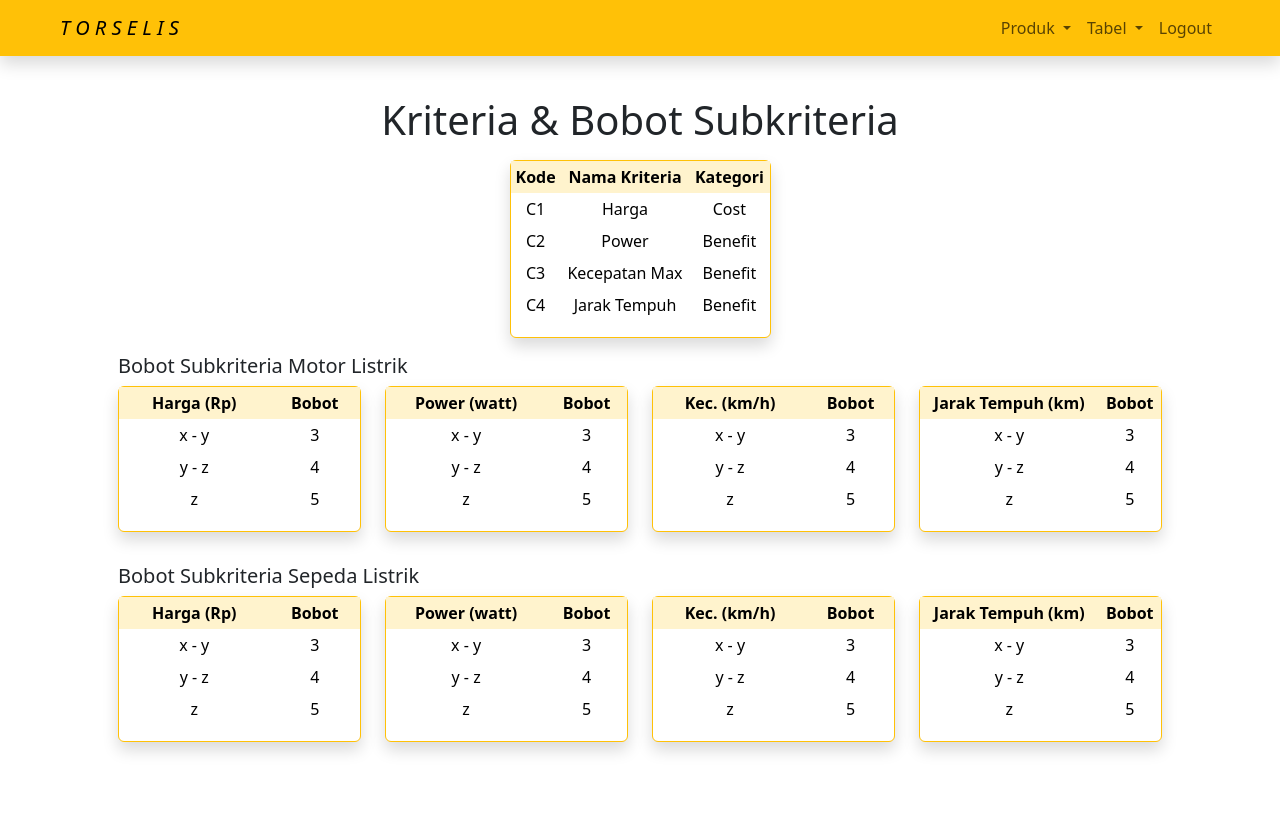
After one commit to mdchrysan/saw-torselis, a CodeIgniter 4 app: the page made by app/Views/admin/tabel/kriteria.php in a window 1280 px wide. The commit adds this page. Run offline with PHP 8.4 and a stand-in for CodeIgniter, Linux system fonts and the light colour scheme; the template is opened without the code that fills it, so the values that code supplies are empty; some libraries are stand-ins or nearby versions.

Commit message:
layouting admin tabel page

```diff
--- a/app/Views/admin/produk/molis/create_molis.php
+++ b/app/Views/admin/produk/molis/create_molis.php
@@ -1,7 +1,7 @@
 <?= $this->extend('layout/admin_template'); ?>
 
 <?= $this->section('content'); ?>
-<div class="container mt-5 p-3">
+<div class="container mt-5 p-5">
     <h1 class="mb-3 text-center">Form Tambah Produk</h1>
     <form class="w-50 mx-auto" action="/save-produk" method="post" enctype="multipart/form-data">
         <?= csrf_field(); ?>
--- a/app/Views/admin/produk/molis/dashboard_molis.php
+++ b/app/Views/admin/produk/molis/dashboard_molis.php
@@ -1,7 +1,7 @@
 <?= $this->extend('layout/admin_template'); ?>
 
 <?= $this->section('content'); ?>
-<div class="container mt-5 p-3 text-center">
+<div class="container mt-5 p-5 text-center">
     <h1 class="mb-3">Daftar Produk Motor Listrik</h1>
     <a class="btn btn-warning mb-3" href="<?= base_url('/create-produk'); ?>" role="button">Tambah Produk</a>
     <?php if (session()->getFlashdata('pesan')) : ?>
--- a/app/Views/admin/produk/selis/dashboard_selis.php
+++ b/app/Views/admin/produk/selis/dashboard_selis.php
@@ -1,7 +1,7 @@
 <?= $this->extend('layout/admin_template'); ?>
 
 <?= $this->section('content'); ?>
-<div class="container mt-5 p-3 text-center">
+<div class="container mt-5 p-5 text-center">
     <h1 class="mb-3">Daftar Produk Sepeda Listrik</h1>
     <a class="btn btn-warning mb-3" href="<?= base_url('/create-produk'); ?>" role="button">Tambah Produk</a>
     <?php if (session()->getFlashdata('pesan')) : ?>
--- /dev/null
+++ b/app/Views/admin/tabel/kriteria.php
@@ -0,0 +1,270 @@
+<?= $this->extend('layout/admin_template'); ?>
+
+<?= $this->section('content'); ?>
+<div class="container mt-5 p-5 text-center">
+    <h1 class="mb-3">Kriteria & Bobot Subkriteria</h1>
+    <div class="card shadow border-warning w-25 mx-auto">
+        <!-- <div class="card-body"> -->
+        <table class="table table-sm table-borderless">
+            <thead class="table-warning">
+                <tr>
+                    <th>Kode</th>
+                    <th>Nama Kriteria</th>
+                    <th>Kategori</th>
+                </tr>
+            </thead>
+            <tbody>
+                <tr>
+                    <td>C1</td>
+                    <td>Harga</td>
+                    <td>Cost</td>
+                </tr>
+                <tr>
+                    <td>C2</td>
+                    <td>Power</td>
+                    <td>Benefit</td>
+                </tr>
+                <tr>
+                    <td>C3</td>
+                    <td>Kecepatan Max</td>
+                    <td>Benefit</td>
+                </tr>
+                <tr>
+                    <td>C4</td>
+                    <td>Jarak Tempuh</td>
+                    <td>Benefit</td>
+                </tr>
+            </tbody>
+        </table>
+        <!-- </div> -->
+    </div>
+    <!-- Molis -->
+    <div class="my-3">
+        <h5 class="text-start">Bobot Subkriteria Motor Listrik</h5>
+        <div class="row">
+            <!-- Sub 1 -->
+            <div class="col-lg-3 col-md-6 mb-3">
+                <div class="card shadow border-warning">
+                    <table class="table table-sm table-borderless">
+                        <thead class="table-warning">
+                            <tr>
+                                <th>Harga (Rp)</th>
+                                <th>Bobot</th>
+                            </tr>
+                        </thead>
+                        <tbody>
+                            <tr>
+                                <td>x - y</td>
+                                <td>3</td>
+                            </tr>
+                            <tr>
+                                <td>y - z</td>
+                                <td>4</td>
+                            </tr>
+                            <tr>
+                                <td>z</td>
+                                <td>5</td>
+                            </tr>
+                        </tbody>
+                    </table>
+                </div>
+            </div>
+            <!-- Sub 2 -->
+            <div class="col-lg-3 col-md-6 mb-3">
+                <div class="card shadow border-warning">
+                    <table class="table table-sm table-borderless">
+                        <thead class="table-warning">
+                            <tr>
+                                <th>Power (watt)</th>
+                                <th>Bobot</th>
+                            </tr>
+                        </thead>
+                        <tbody>
+                            <tr>
+                                <td>x - y</td>
+                                <td>3</td>
+                            </tr>
+                            <tr>
+                                <td>y - z</td>
+                                <td>4</td>
+                            </tr>
+                            <tr>
+                                <td>z</td>
+                                <td>5</td>
+                            </tr>
+                        </tbody>
+                    </table>
+                </div>
+            </div>
+            <!-- Sub 3 -->
+            <div class="col-lg-3 col-md-6 mb-3">
+                <div class="card shadow border-warning">
+                    <table class="table table-sm table-borderless">
+                        <thead class="table-warning">
+                            <tr>
+                                <th>Kec. (km/h)</th>
+                                <th>Bobot</th>
+                            </tr>
+                        </thead>
+                        <tbody>
+                            <tr>
+                                <td>x - y</td>
+                                <td>3</td>
+                            </tr>
+                            <tr>
+                                <td>y - z</td>
+                                <td>4</td>
+                            </tr>
+                            <tr>
+                                <td>z</td>
+                                <td>5</td>
+                            </tr>
+                        </tbody>
+                    </table>
+                </div>
+            </div>
+            <!-- Sub 4 -->
+            <div class="col-lg-3 col-md-6 mb-3">
+                <div class="card shadow border-warning">
+                    <table class="table table-sm table-borderless">
+                        <thead class="table-warning">
+                            <tr>
+                                <th>Jarak Tempuh (km)</th>
+                                <th>Bobot</th>
+                            </tr>
+                        </thead>
+                        <tbody>
+                            <tr>
+                                <td>x - y</td>
+                                <td>3</td>
+                            </tr>
+                            <tr>
+                                <td>y - z</td>
+                                <td>4</td>
+                            </tr>
+                            <tr>
+                                <td>z</td>
+                                <td>5</td>
+                            </tr>
+                        </tbody>
+                    </table>
+                </div>
+            </div>
+        </div>
+    </div>
+    <!-- Selis -->
+    <div class="my-3">
+        <h5 class="text-start">Bobot Subkriteria Sepeda Listrik</h5>
+        <div class="row">
+            <!-- Sub 1 -->
+            <div class="col-lg-3 col-md-6 mb-3">
+                <div class="card shadow border-warning">
+                    <table class="table table-sm table-borderless">
+                        <thead class="table-warning">
+                            <tr>
+                                <th>Harga (Rp)</th>
+                                <th>Bobot</th>
+                            </tr>
+                        </thead>
+                        <tbody>
+                            <tr>
+                                <td>x - y</td>
+                                <td>3</td>
+                            </tr>
+                            <tr>
+                                <td>y - z</td>
+                                <td>4</td>
+                            </tr>
+                            <tr>
+                                <td>z</td>
+                                <td>5</td>
+                            </tr>
+                        </tbody>
+                    </table>
+                </div>
+            </div>
+            <!-- Sub 2 -->
+            <div class="col-lg-3 col-md-6 mb-3">
+                <div class="card shadow border-warning">
+                    <table class="table table-sm table-borderless">
+                        <thead class="table-warning">
+                            <tr>
+                                <th>Power (watt)</th>
+                                <th>Bobot</th>
+                            </tr>
+                        </thead>
+                        <tbody>
+                            <tr>
+                                <td>x - y</td>
+                                <td>3</td>
+                            </tr>
+                            <tr>
+                                <td>y - z</td>
+                                <td>4</td>
+                            </tr>
+                            <tr>
+                                <td>z</td>
+                                <td>5</td>
+                            </tr>
+                        </tbody>
+                    </table>
+                </div>
+            </div>
+            <!-- Sub 3 -->
+            <div class="col-lg-3 col-md-6 mb-3">
+                <div class="card shadow border-warning">
+                    <table class="table table-sm table-borderless">
+                        <thead class="table-warning">
+                            <tr>
+                                <th>Kec. (km/h)</th>
+                                <th>Bobot</th>
+                            </tr>
+                        </thead>
+                        <tbody>
+                            <tr>
+                                <td>x - y</td>
+                                <td>3</td>
+                            </tr>
+                            <tr>
+                                <td>y - z</td>
+                                <td>4</td>
+                            </tr>
+                            <tr>
+                                <td>z</td>
+                                <td>5</td>
+                            </tr>
+                        </tbody>
+                    </table>
+                </div>
+            </div>
+            <!-- Sub 4 -->
+            <div class="col-lg-3 col-md-6 mb-3">
+                <div class="card shadow border-warning">
+                    <table class="table table-sm table-borderless">
+                        <thead class="table-warning">
+                            <tr>
+                                <th>Jarak Tempuh (km)</th>
+                                <th>Bobot</th>
+                            </tr>
+                        </thead>
+                        <tbody>
+                            <tr>
+                                <td>x - y</td>
+                                <td>3</td>
+                            </tr>
+                            <tr>
+                                <td>y - z</td>
+                                <td>4</td>
+                            </tr>
+                            <tr>
+                                <td>z</td>
+                                <td>5</td>
+                            </tr>
+                        </tbody>
+                    </table>
+                </div>
+            </div>
+        </div>
+    </div>
+</div>
+<?= $this->endSection(); ?>
```
Also changed, not shown: app/Config/Routes.php (+6 -1 lines), app/Controllers/Admin_tabel.php (added, +30 -0 lines), app/Views/admin/tabel/bobot_produk.php (added, +65 -0 lines), app/Views/admin/tabel/normalisasi.php (added).
